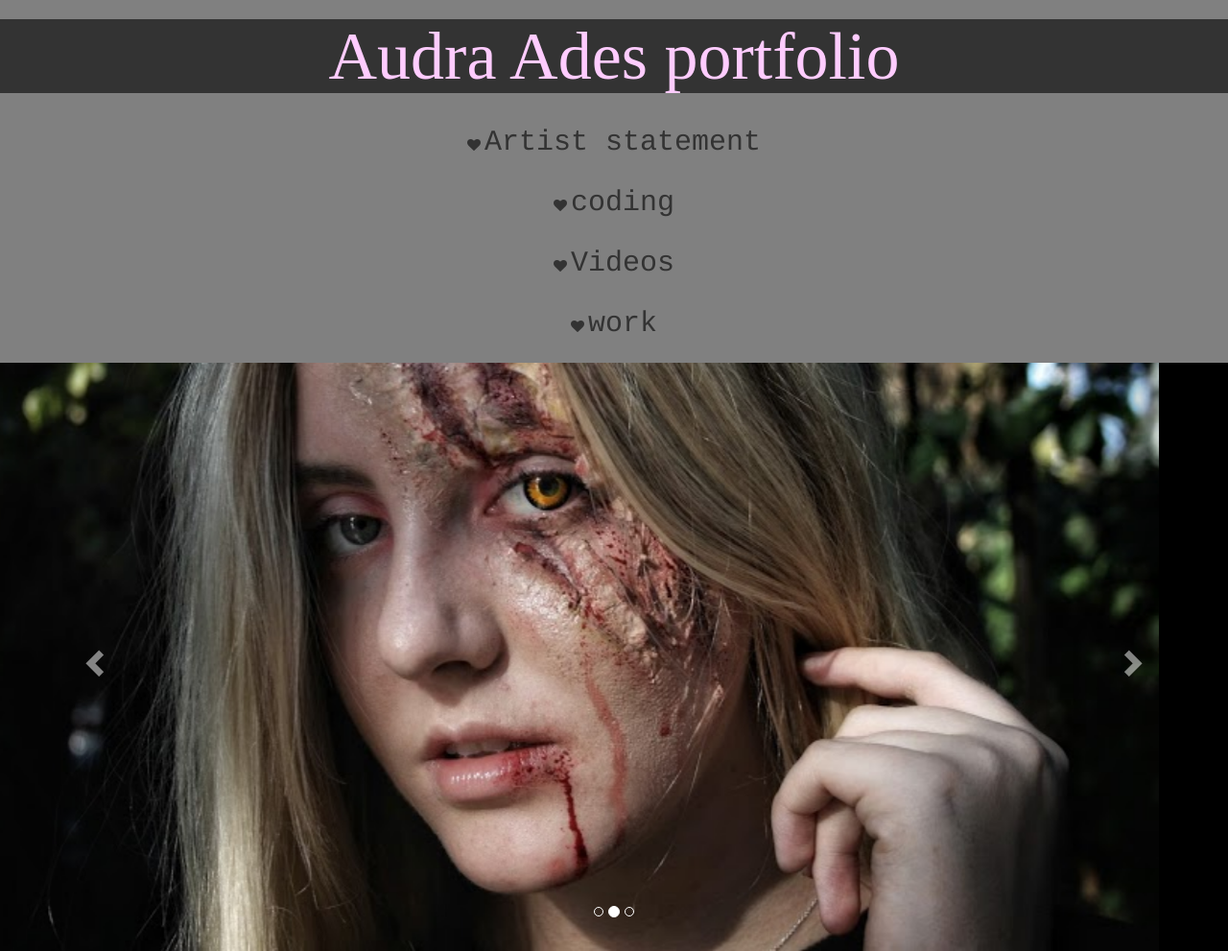
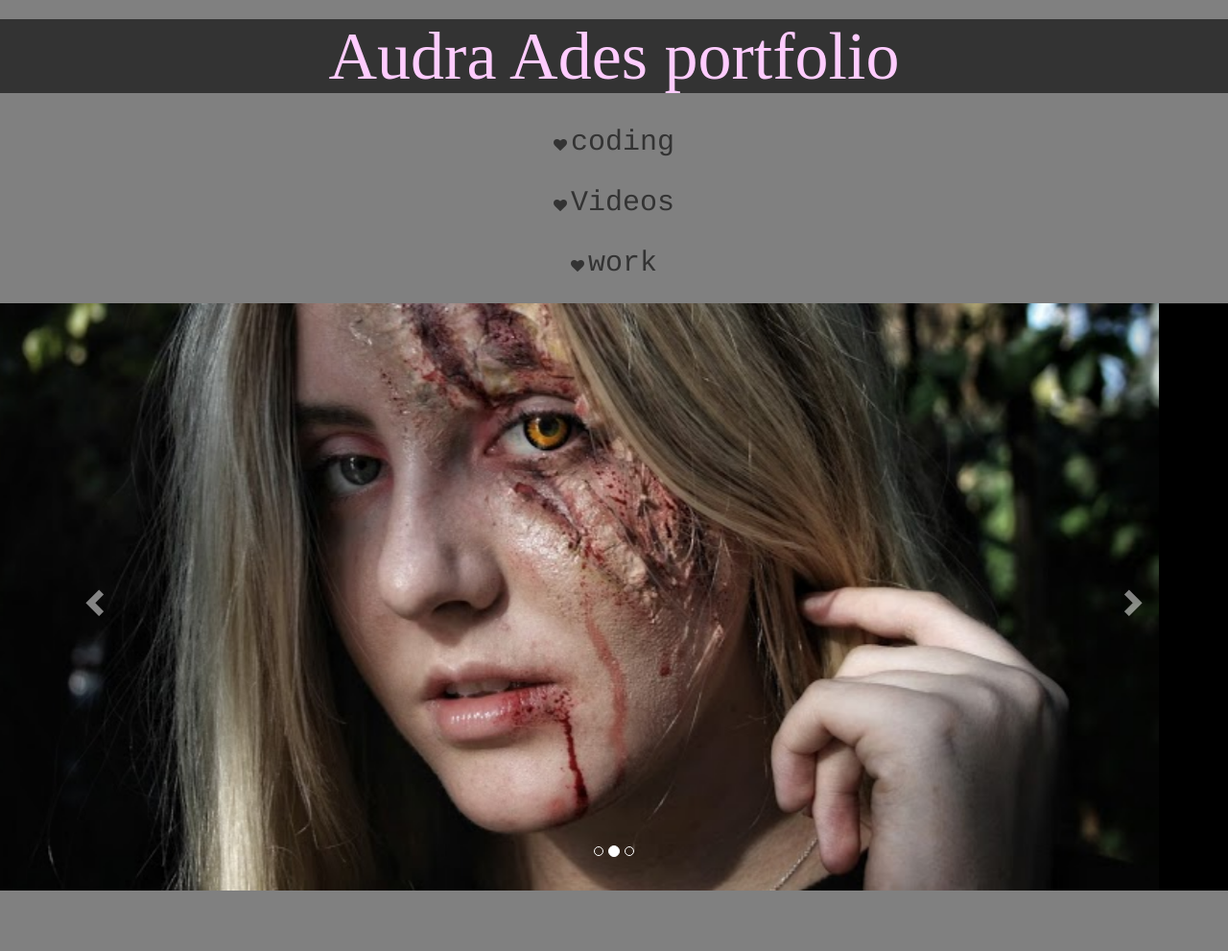
Before and after one commit to Audra-Ades/Audra-Ades.github.io, a plain HTML site: page homepage/index.html in a window 1280 px wide. Shown: the whole page at 96% size. After the commit the page ends 928 px from the top, so only its background shows below. Drawn offline with nearby package versions, Linux system fonts and the light colour scheme.

Commit message:
delete artist statement

```diff
--- a/homepage/index.html
+++ b/homepage/index.html
@@ -15,9 +15,7 @@
 <body>
   <h1>Audra Ades portfolio</h1>
 
-  <div.a class="container">
-    <i class="fa fa-heart"></i>
-    <a href="https://audra-ades.github.io/project3/">Artist statement</a>
+
   </div.a>
     <div.b class="container">
       <i class="fa fa-heart"></i>
```
